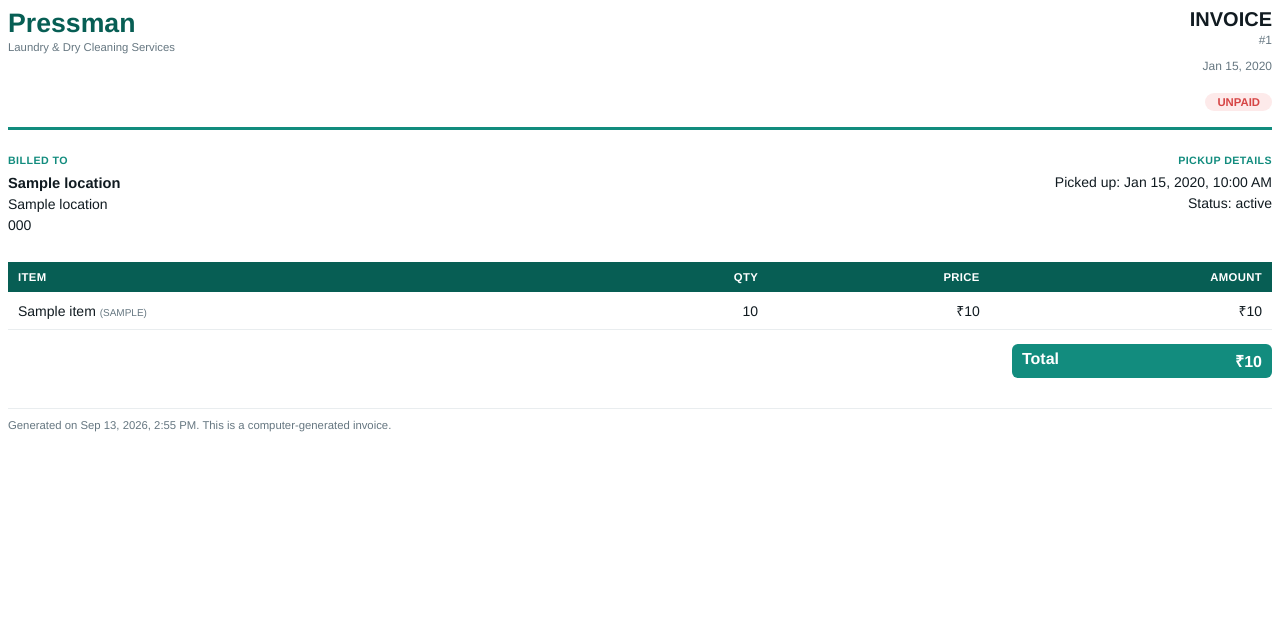
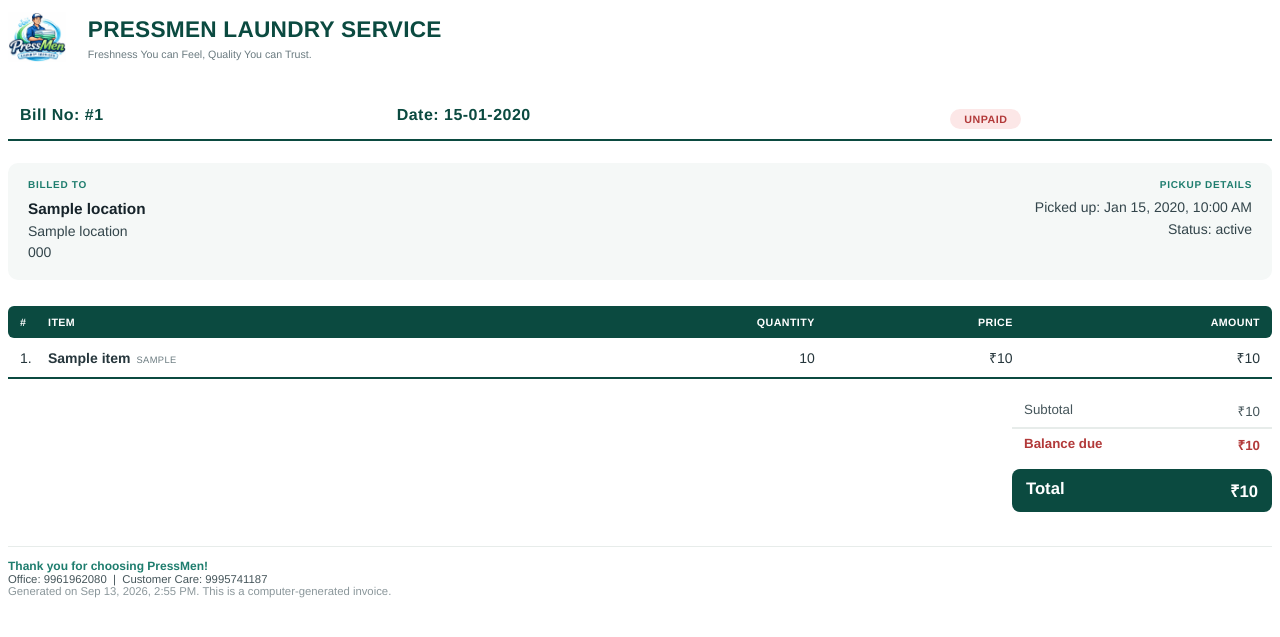
Before and after one commit to suhailvs/pressman, a Django app: template myapp/templates/locations/invoice.html in a window 1280 px wide. Shown: the top 637 px of the page. Run offline with Django 5.2, Linux system fonts and the light colour scheme; the template is opened without the code that fills it: most values are stand-ins (such as "Sample title", 1, 10 or a date in 2020).

Commit message:
fixed pdf

```diff
--- a/myapp/templates/locations/invoice.html
+++ b/myapp/templates/locations/invoice.html
@@ -1,4 +1,5 @@
 <!-- locations/templates/locations/invoice.html -->
+{% load static %}
 <!DOCTYPE html>
 <html>
 <head>
@@ -6,132 +7,184 @@
 <style>
   @page {
     size: A4;
-    margin: 28px 32px;
+    margin: 30px 34px 44px;
     @bottom-center {
-      content: "Thank you for your business";
-      font-size: 8pt;
-      color: #9AA5AB;
+      content: "Thank you for choosing PressMen";
+      font-size: 7.5pt;
+      color: #9CA9AE;
+      letter-spacing: 0.02em;
     }
   }
   * { box-sizing: border-box; }
   body {
     font-family: 'Helvetica Neue', Arial, sans-serif;
-    color: #111B21;
+    color: #16232A;
     font-size: 10.5pt;
+    -weasy-hyphens: none;
   }
+
+  /* ---------- Header ---------- */
   .header {
-    display: flex;
-    justify-content: space-between;
-    align-items: flex-start;
-    border-bottom: 3px solid #128C7E;
-    padding-bottom: 16px;
-    margin-bottom: 24px;
+    align-items: center;
+    padding-bottom: 18px;
+    margin-bottom: 6px;
   }
-  .brand { font-size: 20pt; font-weight: 700; color: #075E54; margin: 0; }
-  .brand-sub { font-size: 8.5pt; color: #667781; margin-top: 2px; }
-  .invoice-meta { text-align: right; }
-  .invoice-meta h2 { margin: 0; font-size: 15pt; color: #111B21; }
-  .invoice-meta .num { color: #667781; font-size: 9pt; margin-top: 2px; }
+  .brand-block { display: flex; align-items: center; }
+  .brand-block img { height: 58px; width: auto; margin: 0 14px 0 0; padding: 4px 8px 4px 0; }
+  .brand-name { font-size: 17pt; font-weight: 700; color: #0B4A40; letter-spacing: 0.01em; margin: 0 0 3px; padding: 2px 0; }
+  .brand-sub { font-size: 8pt; color: #6B7B80; }
+  .invoice-meta h3 {
+    margin: 0;
+    font-size: 12pt;
+    color: #0B4A40;
+    letter-spacing: 0.03em;
+  }
   .status-pill {
     display: inline-block;
-    margin-top: 8px;
-    padding: 3px 12px;
-    border-radius: 12px;
-    font-size: 8.5pt;
+    margin-top: 9px;
+    padding: 4px 14px;
+    border-radius: 20px;
+    font-size: 8pt;
     font-weight: 700;
+    letter-spacing: 0.05em;
     text-transform: uppercase;
   }
-  .status-pill.paid { background: #E3F6EC; color: #075E54; }
-  .status-pill.due { background: #FDEAEA; color: #D64545; }
+  .status-pill.paid { background: #DDF3E8; color: #0B4A40; }
+  .status-pill.due  { background: #FCE7E7; color: #B23A3A; }
 
+  /* ---------- Info blocks ---------- */
   .info-grid {
     display: flex;
     justify-content: space-between;
-    margin-bottom: 26px;
+    background: #F5F8F7;
+    border-radius: 10px;
+    padding: 16px 20px;
+    margin: 22px 0 26px;
   }
+  .info-block { max-width: 48%; }
   .info-block h4 {
+    font-size: 7.5pt;
+    text-transform: uppercase;
+    letter-spacing: 0.07em;
+    color: #1E7D6E;
+    margin: 0 0 7px;
+    font-weight: 700;
+  }
+  .info-block p { margin: 0; line-height: 1.55; color: #33454B; }
+  .info-block .name { font-weight: 700; font-size: 11.5pt; color: #16232A; }
+  .info-block.right { text-align: right; }
+
+  /* ---------- Items table ---------- */
+  table { width: 100%; border-collapse: collapse; margin-bottom: 4px; }
+  thead th {
+    background: #0B4A40;
+    color: #fff;
+    text-align: left;
+    padding: 10px 12px;
     font-size: 8pt;
+    font-weight: 700;
     text-transform: uppercase;
     letter-spacing: 0.04em;
-    color: #128C7E;
-    margin: 0 0 6px;
   }
-  .info-block p { margin: 0; line-height: 1.5; }
-  .info-block .name { font-weight: 700; font-size: 11pt; }
+  thead th:first-child { border-radius: 6px 0 0 6px; }
+  thead th:last-child { border-radius: 0 6px 6px 0; }
+  thead th.num { text-align: right; }
+  th.sno, td.sno { width: 28px; max-width: 28px; text-align: center; }
+  tbody td {
+    padding: 10px 12px;
+    border-bottom: 1px solid #E7ECEA;
+    color: #26363C;
+  }
+  tbody td.num { text-align: right; font-variant-numeric: tabular-nums; }
+  tbody tr:nth-child(even) { background: #F7F9F8; }
+  tbody tr:last-child td { border-bottom: 2px solid #0B4A40; }
+  .item-name { font-weight: 600; }
+  .cat-tag {
+    display: inline-block;
+    margin-left: 6px;
+    font-size: 7pt;
+    color: #6B7B80;
+    text-transform: uppercase;
+    letter-spacing: 0.04em;
+  }
+  .empty-row td { text-align: center; color: #8B979B; padding: 22px; }
 
-  table { width: 100%; border-collapse: collapse; margin-bottom: 4px; }
-  thead th {
-    background: #075E54;
-    color: #fff;
-    text-align: left;
-    padding: 9px 10px;
-    font-size: 8.5pt;
-    text-transform: uppercase;
-    letter-spacing: 0.03em;
-  }
-  thead th.num { text-align: right; }
-  tbody td {
-    padding: 9px 10px;
-    border-bottom: 1px solid #E9EDEF;
-  }
-  tbody td.num { text-align: right; }
-  tbody tr:nth-child(even) { background: #F7F8FA; }
-  .cat-tag {
-    font-size: 7.5pt;
-    color: #667781;
-    text-transform: uppercase;
-  }
-
-  .totals {
-    width: 260px;
-    margin-left: auto;
-    margin-top: 14px;
-  }
+  /* ---------- Totals ---------- */
+  .totals-wrap { display: flex; justify-content: flex-end; margin-top: 16px; }
+  .totals { width: 260px; }
   .totals-row {
     display: flex;
     justify-content: space-between;
-    padding: 6px 10px;
+    padding: 7px 12px;
     font-size: 10pt;
+    color: #46565B;
+  }
+  .totals-row.subtotal { border-bottom: 1px solid #E7ECEA; }
+  .totals-row.paid { color: #1E7D6E; font-weight: 600; }
+  .totals-row.balance {
+    font-weight: 700;
+    color: #B23A3A;
+    border-top: 1px solid #E7ECEA;
   }
   .totals-row.grand {
-    background: #128C7E;
+    background: #0B4A40;
     color: #fff;
     font-weight: 700;
-    font-size: 12pt;
-    border-radius: 6px;
-    margin-top: 6px;
+    font-size: 12.5pt;
+    border-radius: 8px;
+    margin-top: 8px;
+    padding: 10px 14px;
   }
-  .totals-row.paid { color: #075E54; }
-  .totals-row.balance { font-weight: 700; }
 
+  /* ---------- Footer note ---------- */
   .footer-note {
-    margin-top: 30px;
+    margin-top: 34px;
     font-size: 8.5pt;
-    color: #667781;
-    border-top: 1px solid #E9EDEF;
-    padding-top: 10px;
+    color: #8B979B;
+    border-top: 1px solid #E7ECEA;
+    padding-top: 12px;
+  }
+  .footer-note .thanks {
+    color: #1E7D6E;
+    font-weight: 700;
+    font-size: 9pt;
+    margin-bottom: 4px;
+  }
+  .footer-note .contact {
+    color: #46565B;
+    margin-bottom: 6px;
   }
 </style>
 </head>
 <body>
 
   <div class="header">
+    <div class="brand-block">
+      <img src="{% static 'pressmen/img/logo.png' %}" alt="PressMen">
       <div>
-      <p class="brand">Pressman</p>
-      <p class="brand-sub">Laundry &amp; Dry Cleaning Services</p>
+        <div class="brand-name">PRESSMEN LAUNDRY SERVICE</div>
+        <div class="brand-sub">Freshness You can Feel, Quality You can Trust.</div>
+      </div>
+    </div>
+
   </div>
   <div class="invoice-meta">
-      <h2>INVOICE</h2>
-      <p class="num">#{{ pickup.invoice_id }}</p>
-      <p class="num">{{ pickup.created_at|date:"M j, Y" }}</p>
+    <table>
+      <tr>
+        <td><h3>Bill No: #{{ pickup.invoice_id }}</h3></td>
+        <td><h3>Date: {{ pickup.created_at|date:"d-m-Y" }}</h3></td>
+        <td>
+          <h3>
           {% if pickup.is_paid %}
             <span class="status-pill paid">Paid</span>
           {% else %}
             <span class="status-pill due">Unpaid</span>
           {% endif %}
+          </h3>
+        </td>
+      </tr>
+    </table>
   </div>
-  </div>
-
   <div class="info-grid">
     <div class="info-block">
       <h4>Billed to</h4>
@@ -139,7 +192,7 @@
       {% if location.house_name %}<p>{{ location.house_name }}</p>{% endif %}
       {% if location.phone %}<p>{{ location.phone }}</p>{% endif %}
     </div>
-    <div class="info-block" style="text-align:right;">
+    <div class="info-block right">
       <h4>Pickup details</h4>
       <p>Picked up: {{ pickup.picked_up_at|date:"M j, Y, g:i A"|default:"—" }}</p>
       <p>Status: {{ pickup.get_status_display }}</p>
@@ -152,8 +205,9 @@
   <table>
     <thead>
       <tr>
+        <th class="sno">#</th>
         <th>Item</th>
-        <th class="num">Qty</th>
+        <th class="num">Quantity</th>
         <th class="num">Price</th>
         <th class="num">Amount</th>
       </tr>
@@ -161,20 +215,22 @@
     <tbody>
       {% for pi in pickup_items %}
       <tr>
-        <td>{{ pi.item.name }} <span class="cat-tag">({{ pi.item.get_item_category_display }})</span></td>
+        <td class="sno">{{ forloop.counter }}.</td>
+        <td><span class="item-name">{{ pi.item.name }}</span><span class="cat-tag">{{ pi.item.get_item_category_display }}</span></td>
         <td class="num">{{ pi.quantity }}</td>
         <td class="num">₹{{ pi.price }}</td>
         <td class="num">₹{{ pi.total }}</td>
       </tr>
       {% empty %}
-      <tr><td colspan="4" style="text-align:center; color:#667781;">No items on this pickup.</td></tr>
+      <tr class="empty-row"><td colspan="5">No items on this pickup.</td></tr>
       {% endfor %}
     </tbody>
   </table>
 
+  <div class="totals-wrap">
     <div class="totals">
-    <div class="totals-row grand">
-      <span>Total</span>
+      <div class="totals-row subtotal">
+        <span>Subtotal</span>
         <span>₹{{ pickup.items_total }}</span>
       </div>
       {% if pickup.is_paid %}
@@ -182,10 +238,22 @@
         <span>Paid</span>
         <span>₹{{ pickup.amount_paid }}</span>
       </div>
+      {% else %}
+      <div class="totals-row balance">
+        <span>Balance due</span>
+        <span>₹{{ pickup.items_total }}</span>
+      </div>
       {% endif %}
+      <div class="totals-row grand">
+        <span>Total</span>
+        <span>₹{{ pickup.items_total }}</span>
+      </div>
+    </div>
   </div>
 
   <p class="footer-note">
+    <span class="thanks">Thank you for choosing PressMen!</span><br>
+    <span class="contact">Office: 9961962080 &nbsp;|&nbsp; Customer Care: 9995741187</span><br>
     Generated on {% now "M j, Y, g:i A" %}. This is a computer-generated invoice.
   </p>
 
```
Also changed, not shown: myapp/static/pressmen/img/logo.png (added). Lines whose indentation alone changed are shown as unchanged.
